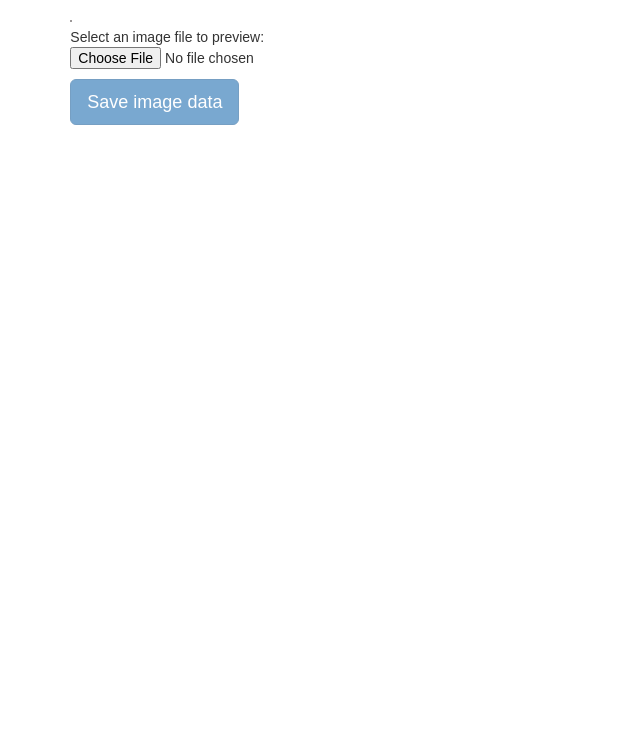
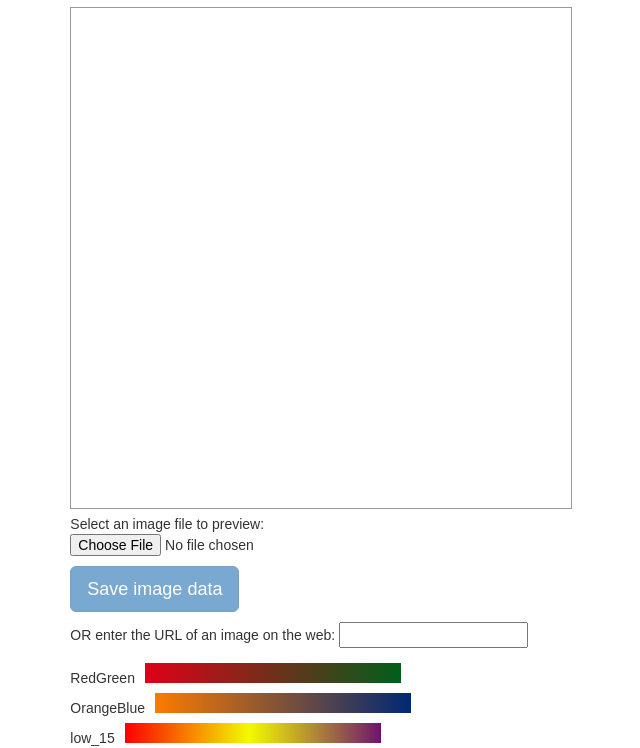
Before and after one commit to abought/ori_openforensicactions, a plain HTML site: page web_tool/recolor_img.html in a window 1280 px wide. Shown: the part 56-804 px from the top of the page, without its empty margins (148-788 px from the left). Drawn offline with nearby package versions, Linux system fonts and the light colour scheme.

Commit message:
File demo that works in chrome, but not FF. Crossorigin failure in both browsers.

```diff
--- a/web_tool/recolor_img.html
+++ b/web_tool/recolor_img.html
@@ -31,7 +31,7 @@
     window.onload = function() {
 
         //imageFromURL("../sample/deposition/paper_fig1d_magnified.png");  // TODO for debugging only
-        imageFromURL("img/nanoparticle_tem_chembark.jpg");  // TODO for debugging only
+        //imageFromURL("img/nanoparticle_tem_chembark.jpg");  // TODO for debugging only
 
         var k;
         for (k in lowCycle){
@@ -67,15 +67,16 @@
 
     function imageFromURL(url){
         //var imgData = new Image();
+        STOREDIMAGE = null;
         STOREDIMAGE = new Image();
-        STOREDIMAGE.onload = function(){imgToCanvas(this)};
+        STOREDIMAGE.crossOrigin = 'anonymous'; //'use-credentials';
 
-        STOREDIMAGE.crossOrigin = 'anonymous';
+        STOREDIMAGE.onload = function(){imgToCanvas(STOREDIMAGE)};
 
         STOREDIMAGE.src = url;
 
         // TODO: Why is this hack necessary? onload doesn't always fire
-        imgToCanvas(STOREDIMAGE);
+        //imgToCanvas(STOREDIMAGE);
     }
 
 
@@ -88,15 +89,15 @@
             var reader = new FileReader();
             /// Load file data to the image object that FabricJS requires
             reader.onload = function(event){
+                STOREDIMAGE = null;
                 STOREDIMAGE = new Image();
-                STOREDIMAGE.onload = function(){imgToCanvas(this)};
-
-                STOREDIMAGE.crossOrigin = 'anonymous';
+                STOREDIMAGE.crossOrigin = 'anonymous'; //'use-credentials';
+                STOREDIMAGE.onload = function(){imgToCanvas(STOREDIMAGE)};
 
                 STOREDIMAGE.src = event.target.result;
 
                 // TODO: Why is this hack necessary? onload not firing = grr
-                imgToCanvas(STOREDIMAGE);
+                //imgToCanvas(STOREDIMAGE);
             };
             reader.readAsDataURL(blob);
         }
@@ -212,9 +213,7 @@
     <form>
       <p>Select an image file to preview: <input type="file" id="pick_image" onchange="renderFile(event)"/></p>
         <p><a href="#" id="save_button" onclick="saveCanvas(this)" download="recolor.png" class="btn btn-primary btn-lg" disabled>Save image data</a></p>
-        <!-- TODO: This feature doesn't seem to work for remote urls; no error messages
-          <p> OR enter the URL of an image on the web: <input type="text" onchange="imageFromURL(this.value)"/></p>
-        -->
+        <p> OR enter the URL of an image on the web: <input type="text" onchange="imageFromURL(this.value)"/></p>
     </form>
 
     <div id="gradients"></div>
```
Also changed, not shown: web_tool/img/nanoparticle_tem_chembark.jpg (added).
